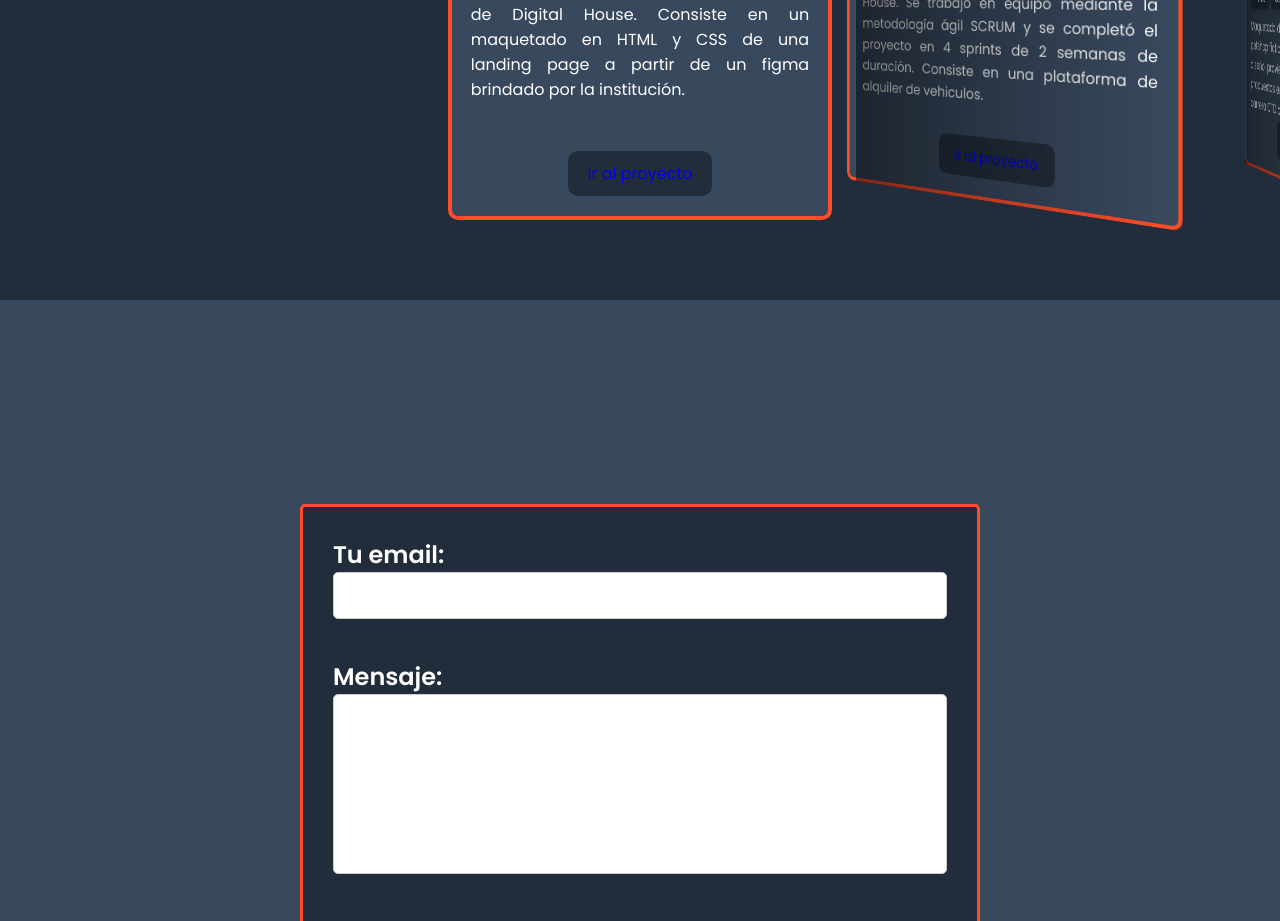
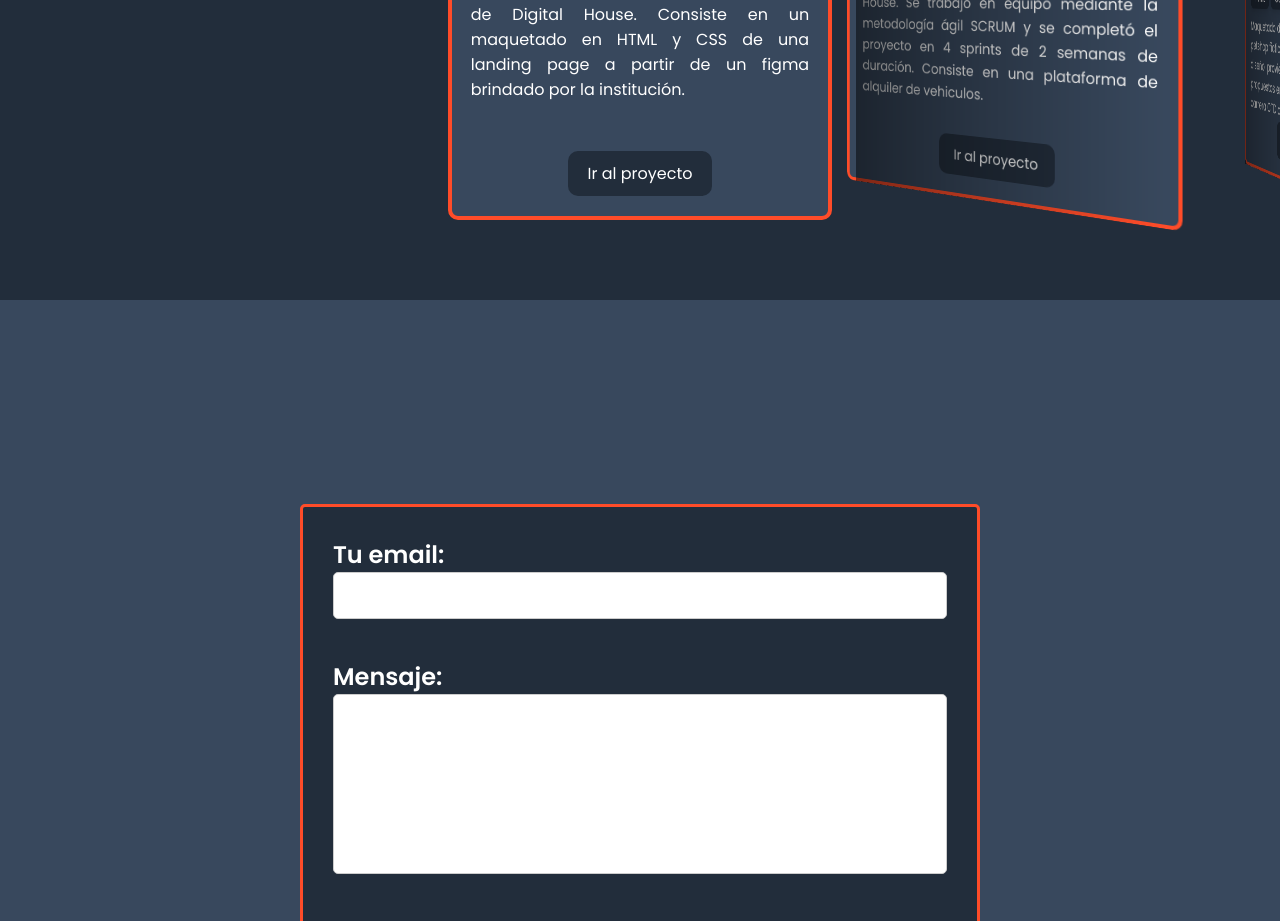
Before and after one commit to SantiBrun0/my-portfolio, a React (Vite) app: page / in a window 1280 px wide. Shown: the part 2100-3021 px from the top of the page. Built offline with nearby package versions, Linux system fonts and the light colour scheme.

Commit message:
hotfix estilos link

```diff
--- a/src/styles/base/_rests.scss
+++ b/src/styles/base/_resets.scss
@@ -26,6 +26,7 @@ li {
 
 a {
     text-decoration: none;
+    color: $color-letter;
 }
 
 a:visited {
--- a/src/styles/main.scss
+++ b/src/styles/main.scss
@@ -1,6 +1,6 @@
 
 @import './settings/variables';
-@import './base/rests';
+@import './base/resets';
 
 @import './components/header';
 @import './components/home';
```
